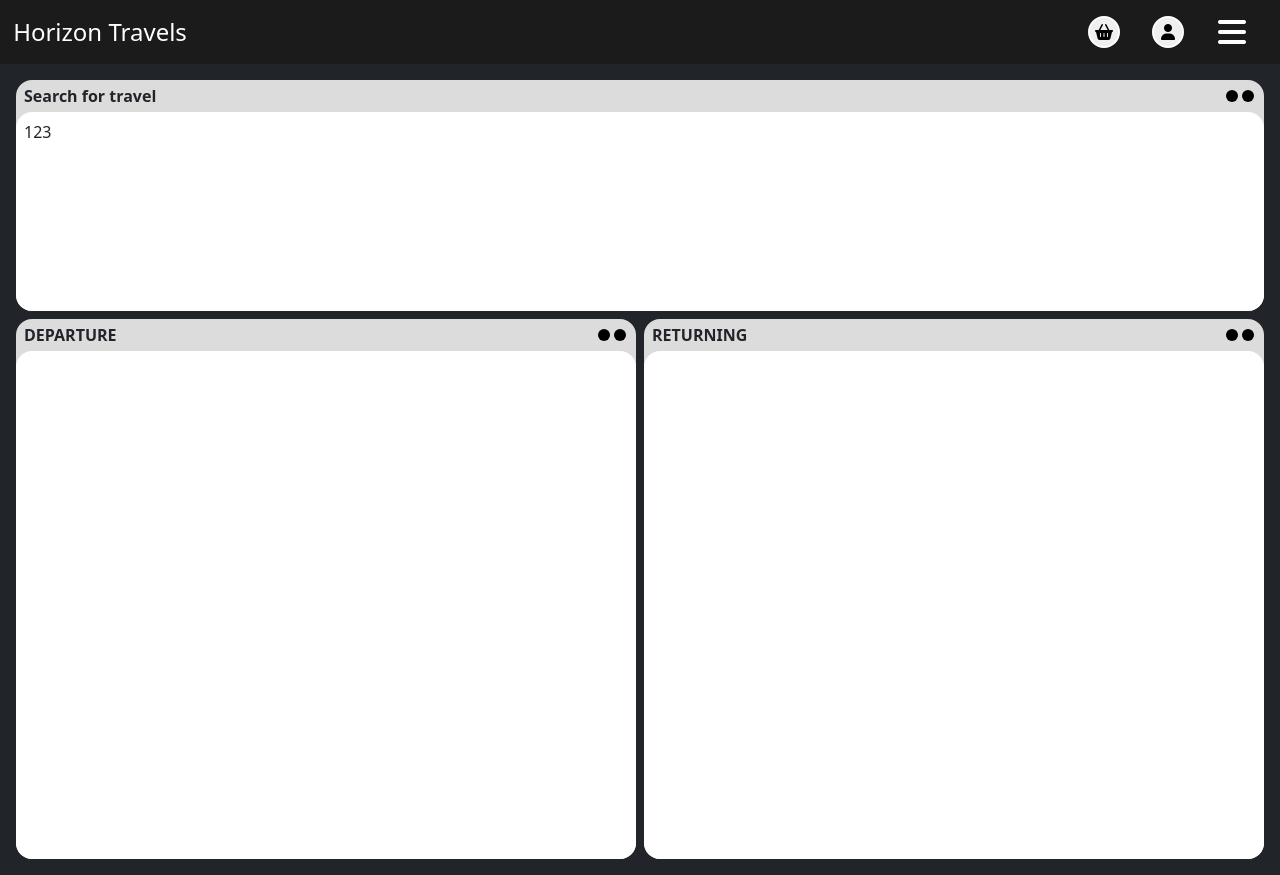
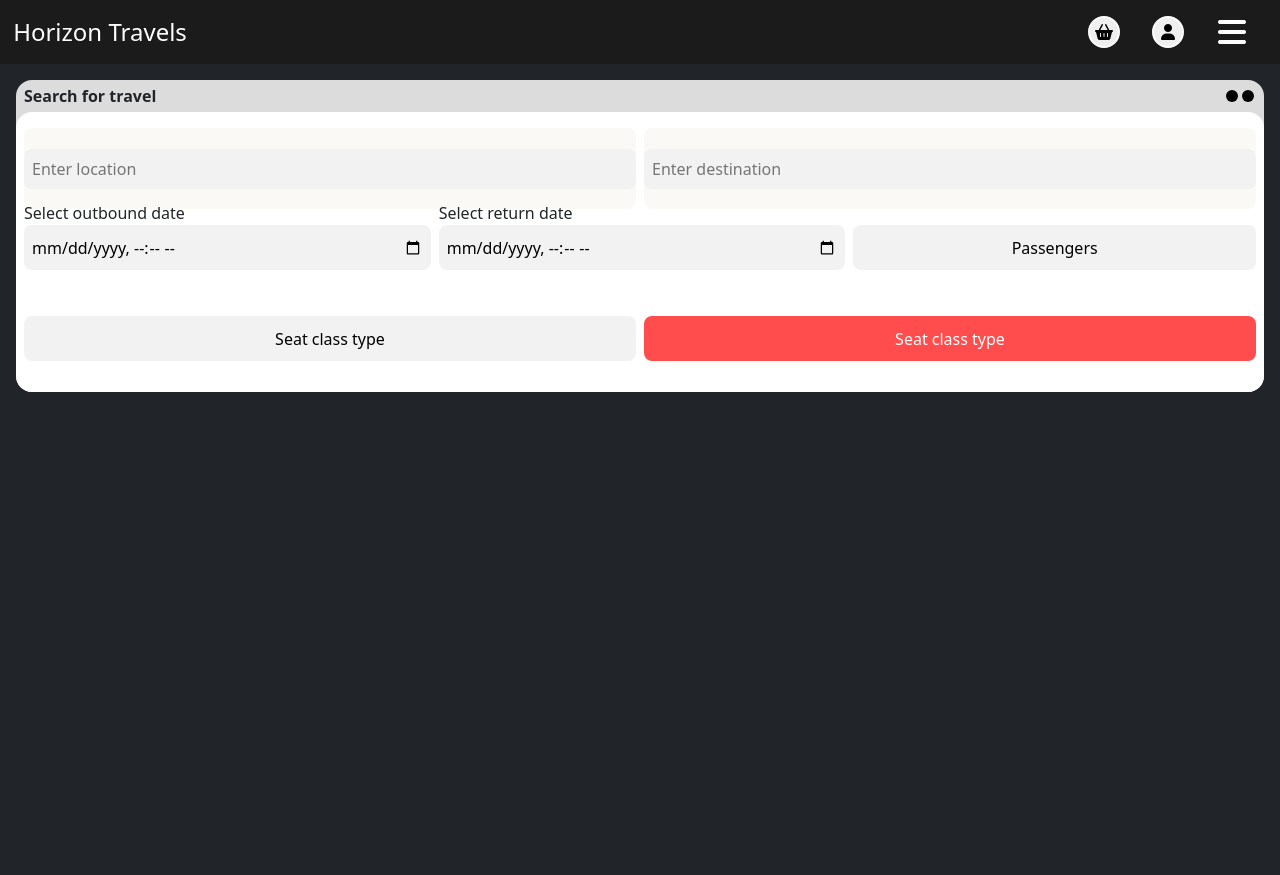
Before and after one commit to xLightless/uni-web-development, a Flask app: page /booking/ in a window 1280 px wide. Run offline with Flask 2, Linux system fonts and the light colour scheme; some libraries are stand-ins or nearby versions.

Commit message:
added desktop booking search mode

```diff
--- a/ethical.txt
+++ b/ethical.txt
@@ -16,6 +16,8 @@ https://fontawesome.com/v5/icons/copyright?s=regular&f=classic
 
 
 <i class="fa fa-plus" aria-hidden="true"></i>
+<i class="fa fa-search" aria-hidden="true"></i>
+<i class="fa fa-exchange" aria-hidden="true"></i>
 
 https://www.pexels.com/video/digital-simulation-of-airplanes-flying-around-the-earth-s-atmosphere-3125448/
 
--- a/website/static/css/booking.css
+++ b/website/static/css/booking.css
@@ -8,7 +8,7 @@ section {
     padding: 1rem;
 }
 
-.container-booking-grid {
+/* .container-booking-grid {
     display: grid;
     grid-template-columns: 1fr 1fr 1fr;
     grid-template-rows: 0.6fr 1.4fr;
@@ -16,8 +16,20 @@ section {
       "booking-nav booking-nav booking-nav"
       "booking-leaving booking-return booking-basket";
     gap: 0.5rem;
+    width: 75%;
+    height: 75%;
+} */
+
+.container-booking-grid {
+    display: grid;
+    grid-template-columns: 1fr;
+    grid-template-rows: 1fr;
+    grid-template-areas:
+      "booking-nav";
+    gap: 0.5rem;
     width: 100%;
     height: 100%;
+    max-width: 1366px;
 }
 
 .booking-nav {
@@ -41,17 +53,14 @@ section {
     display: none;
 }
 
-
-/* Booking navigation bar */
-.pages-booking-nav > .box {
-    height: calc(100% - 32px);
-    border-radius: 0!important;
-}
-
 /* Pages mobile mode */
 .pages-mobile-booking-search {
     position: relative;
     display: block;
+}
+
+.pages-mobile-booking-search::-webkit-scrollbar {
+    display: none!important;
 }
 
 .reset {
@@ -61,6 +70,7 @@ section {
     background-color: #FFF!important;
 }
 
+.box-styling,
 .location,
 .out-return,
 .passengers-seats,
@@ -99,7 +109,7 @@ section {
     background-color: gray;
 }
 
-.location-to-input {
+.input-style-1 {
     display: block;
     width: 100%;
     height: calc(50% - 0.5px);
@@ -175,61 +185,168 @@ section {
     flex-direction: column;
 }
 
-/* Pages larger screens */
-.pages-booking-search {
-    display: none!important;
+.desktop-booking-search-container {
+    display: grid;
+    grid-template-columns: 1fr 1fr;
+    grid-template-rows: 1fr, 1fr, 1fr;
+    grid-template-areas:
+      "desktop-booking-search-location desktop-booking-search-destination"
+      "desktop-booking-search-out-return-passengers desktop-booking-search-out-return-passengers"
+      "desktop-booking-search-seat-class desktop-booking-search-button";
+      width: 100%;
+      height: 100%;
+  }
+
+  .desktop-booking-search-out-return-passengers {
+    display: grid;
+    grid-template-columns: 1fr 1fr 1fr;
+    grid-template-rows: 1fr 1fr 1fr;
+    grid-template-areas:
+      "desktop-booking-search-out-return desktop-booking-search-out-return desktop-booking-search-passengers"
+      "desktop-booking-search-out-return desktop-booking-search-out-return desktop-booking-search-passengers"
+      "desktop-booking-search-out-return desktop-booking-search-out-return desktop-booking-search-passengers";
+    grid-area: desktop-booking-search-out-return-passengers;
+  }
+
+.desktop-booking-search-passengers {
+    grid-area: desktop-booking-search-passengers;
 }
+
+.desktop-booking-search-out-return {
+    grid-area: desktop-booking-search-out-return;
+}
+
+.desktop-booking-search-location {
+    grid-area: desktop-booking-search-location;
+}
+
+.desktop-booking-search-destination {
+    grid-area: desktop-booking-search-destination;
+}
+
+.desktop-booking-search-seat-class {
+    grid-area: desktop-booking-search-seat-class;
+}
+
+.desktop-booking-search-button {
+    grid-area: desktop-booking-search-button;
+}
+
+.input-rounded {
+    border-radius: 8px!important;
+}
+
+.desktop-booking-search-location > div {
+    margin-right: 4px;
+}
+
+.desktop-booking-search-destination > div {
+    margin-left: 4px;
+}
+
+.outbound-input {
+    float: left;
+    width: calc(50% - 4px);
+    height: 100%;
+    margin-right: 4px;
+}
+.return-input {
+    float: right;
+    width: calc(50% - 4px);
+    height: 100%;
+    margin-left: 4px;
+}
+
+/* .desktop-booking-search-passengers {
+    margin: 0!important;
+} */
+
+.passengers-input {
+    width: 100%!important;
+    height: 100%!important;
+    margin-left: 8px!important;
+}
+
+.passengers-button,
+.search-button,
+.seat-class-button {
+    font-weight: 500;
+    margin: 0!important;
+    width: 100%;
+}
+
+.search-button {
+    background-color: rgba(255, 0, 0, 0.7);
+    color: white;
+}
+
+.search-input {
+    padding-left: 4px;
+}
+
+.seat-class-input {
+    padding-right: 4px;
+}
+
+.search-input,
+.seat-class-input,
+.button-input {
+    width: 100%!important;
+    height: 100%!important;
+}
+
+.passengers-button:hover,
+.search-button:hover {
+    filter: drop-shadow(0 0 0.1rem black);
+    /* transform: scale(1.03); */
+}
+
+.seat-class-input {
+    padding-right: 4px;
+}
+
 
 
 @media only screen and (max-width: 1365px) {
     /* Version of booking for medium sized screens */
-    .container-booking-grid {
-        display: grid;
-        grid-template-columns: 1fr 1fr;
-        grid-template-rows: 0.6fr 1.4fr;
-        grid-template-areas:
-          "booking-nav booking-nav"
-          "booking-leaving booking-return";
-        gap: 0.5rem;
-        width: 100%;
-        height: 100%;
-    }
-
-    .booking-basket {
-        display: none;
-    }
-
 }
 
 @media only screen and (max-width: 576px) {
     /* Hide desktop version of booking and convert departure into the main container */
+    .pages-desktop-booking-search {
+        display:none!important;
+    }
+}
+
+@media only screen and (min-width: 577px) {
+    .pages-mobile-booking-search {
+        display: none!important;
+    }
+
     .container-booking-grid {
         display: grid;
         grid-template-columns: 1fr;
-        grid-template-rows: 1fr;
+        grid-template-rows: 0.4fr;
         grid-template-areas:
           "booking-nav";
         gap: 0.5rem;
         width: 100%;
         height: 100%;
     }
-
-    .booking-return,
-    .booking-leaving,
-    .booking-basket {
-        display: none;
-    }
 }
 
-@media only screen and (min-width: 577px) {
-    .pages-booking-search {
-        display: unset!important;
-    }
 
-    .pages-mobile-booking-search {
-        display: none!important;
-    }
-}
+
+
+
+
+
+
+
+
+
+
+
 
 @keyframes page-fade {
     0% {
--- a/website/templates/booking.html
+++ b/website/templates/booking.html
@@ -30,7 +30,7 @@
                                 <div class="location-divider-main">
                                     <div class="location-divider"></div>
                                 </div>
-                                <input type="text" class="location-to-input" placeholder="Enter destination">
+                                <input type="text" class="input-style-1" placeholder="Enter destination">
                             </div>
                         </div>
 
@@ -85,76 +85,61 @@
 
                         <div class="box reset">
                             <div class="search d-flex justify-content-center align-items-center flex-column">
-                                <a class="btn btn-danger btn-outline-none btn-lg btn-block">Create a booking now</a>
-                                <p class="text-muted d-block text-center">All travel is subject to limited availability.</p>
+                                <a class="btn btn-danger btn-outline-none btn-lg btn-block">Search for travel <i class="fa fa-search" aria-hidden="true"></i></a>
+                                <p class="text-muted d-block text-center">All travel is subject to availability.</p>
                             </div>
                         </div>
 
                     </div>
 
-
-
-
-                    <!-- Display on mobile second -->
-                    <!-- <div class="pages-mobile-booking-results"></div> -->
-
-                    <!-- Display on mobile last -->
-                    <!-- <div class="pages-mobile-booking-basket"></div> -->
-
-
-                    <!-- Desktop display mode -->
-                    <div class="pages-booking-search">123</div>
-
-
+                    <div class="pages-desktop-booking-search p-2">
+                        <div class="desktop-booking-search-container">
+                            <div class="desktop-booking-search-location">
+                                <div class="box-styling d-flex justify-content-center align-items-center">
+                                    <input type="text" class="location-from-input input-rounded location-input" placeholder="Enter location">
                                 </div>
                             </div>
 
-            <div class="booking-leaving" id="booking-leaving">
-                <div class="box">
-                    <div class="header">
-                        <div class="title">
-                            <div class="title-text">DEPARTURE</div>
-                        </div>
-
-                        <div class="dotted-button">
-                            <div class="dot"></div>
-                            <div class="dot"></div>
+                            <div class="desktop-booking-search-destination">
+                                <div class="box-styling d-flex justify-content-center align-items-center">
+                                    <input type="text" class="input-style-1 input-rounded destination-input" placeholder="Enter destination">
                                 </div>
                             </div>
 
-                    <div class="pages-booking-departure"></div>
+                            <div class="desktop-booking-search-out-return-passengers">
+                                <div class="desktop-booking-search-out-return">
+                                    <div class="outbound-input">
+                                        <label for="return-datetime">Select outbound date</label>
+                                        <input type="datetime-local" class="input-style-1 input-rounded date-return" id="outbound-input">
                                     </div>
-            </div>
-            <div class="booking-return" id="booking-return">
-                <div class="box">
-                    <div class="header">
-                        <div class="title">
-                            <div class="title-text">RETURNING</div>
-                        </div>
-
-                        <div class="dotted-button">
-                            <div class="dot"></div>
-                            <div class="dot"></div>
+                                    <div class="return-input">
+                                        <label for="return-datetime">Select return date</label>
+                                        <input type="datetime-local" class="input-style-1 input-rounded date-return" id="return-datetime">
                                     </div>
                                 </div>
 
-                    <div class="pages-booking-returning"></div>
+                                <div class="desktop-booking-search-passengers d-flex justify-content-center align-items-center">
+                                    <div class="passengers-input">
+                                        <label></label>
+                                        <button type="button" class="input-style-1 input-rounded passengers-button" id="passengers-amount">Passengers</button>
                                     </div>
-            </div>
-            <div class="booking-basket" id="booking-basket">
-                <div class="box">
-                    <div class="header">
-                        <div class="title">
-                            <div class="title-text">BASKET</div>
-                        </div>
-
-                        <div class="dotted-button">
-                            <div class="dot"></div>
-                            <div class="dot"></div>
                                 </div>
                             </div>
 
-                    <div class="pages-booking-basket"></div>
+                            <div class="desktop-booking-search-seat-class">
+                                <div class="seat-class-input">
+                                    <label></label>
+                                    <button type="button" class="input-style-1 input-rounded seat-class-button" id="seat-class-type">Seat class type</button>
+                                </div>
+                            </div>
+                            <div class="desktop-booking-search-button">
+                                <div class="search-input">
+                                    <label></label>
+                                    <button type="button" class="input-style-1 input-rounded search-button" id="seat-class-type">Seat class type</button>
+                                </div>
+                            </div>
+                          </div>
+                    </div>
                 </div>
             </div>
         </div>
--- a/website/templates/index.html
+++ b/website/templates/index.html
@@ -16,7 +16,7 @@
                 </div>
 
                 <div class="col-md-12 landing-col bottom">
-                    <a class="btn btn-inline-block book">Create a booking now</a>
+                    <a class="btn btn-inline-block book" href="{{url_for('views.booking')}}">Create a booking now</a>
                     <a class="btn btn-inline-block trip" href="#travel" style="transition: 1s ease-in-out;">Planning a trip?</a>
                 </div>
             </div>
```
Lines whose indentation alone changed are shown as unchanged.
